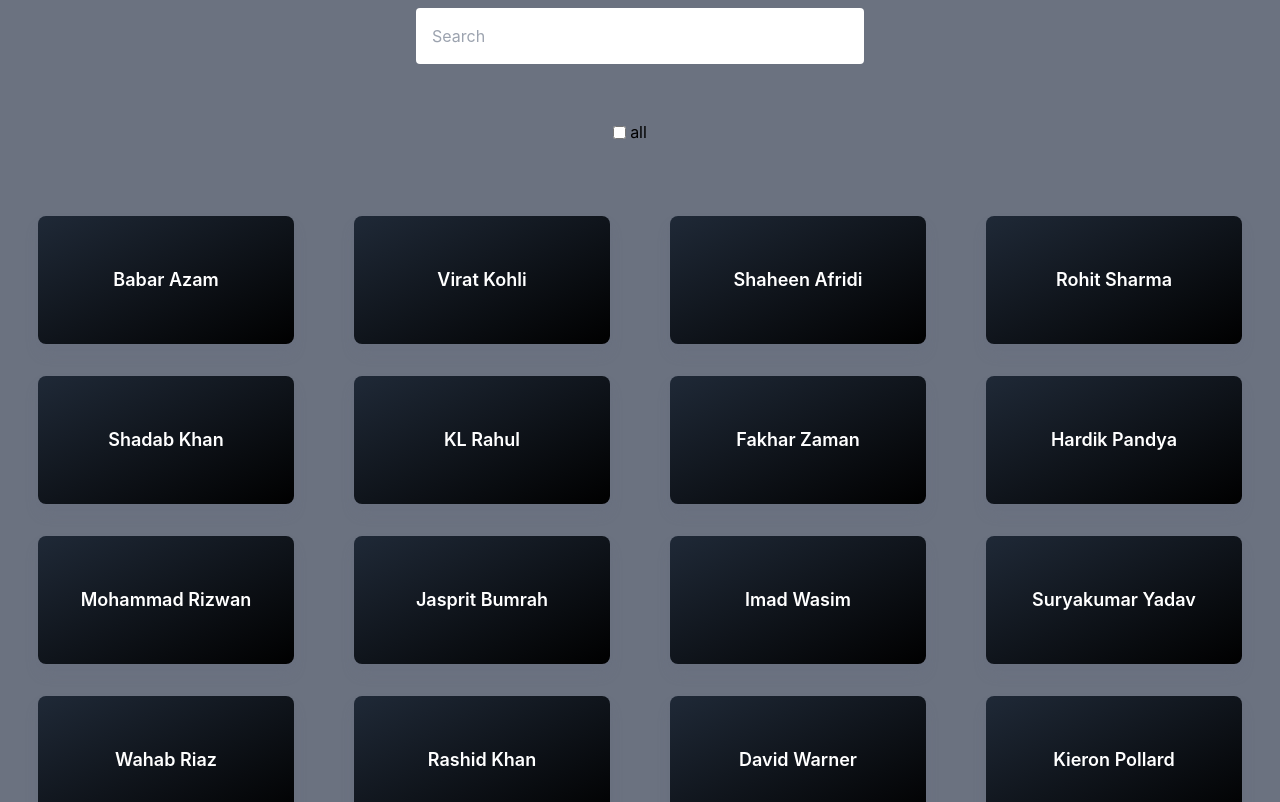
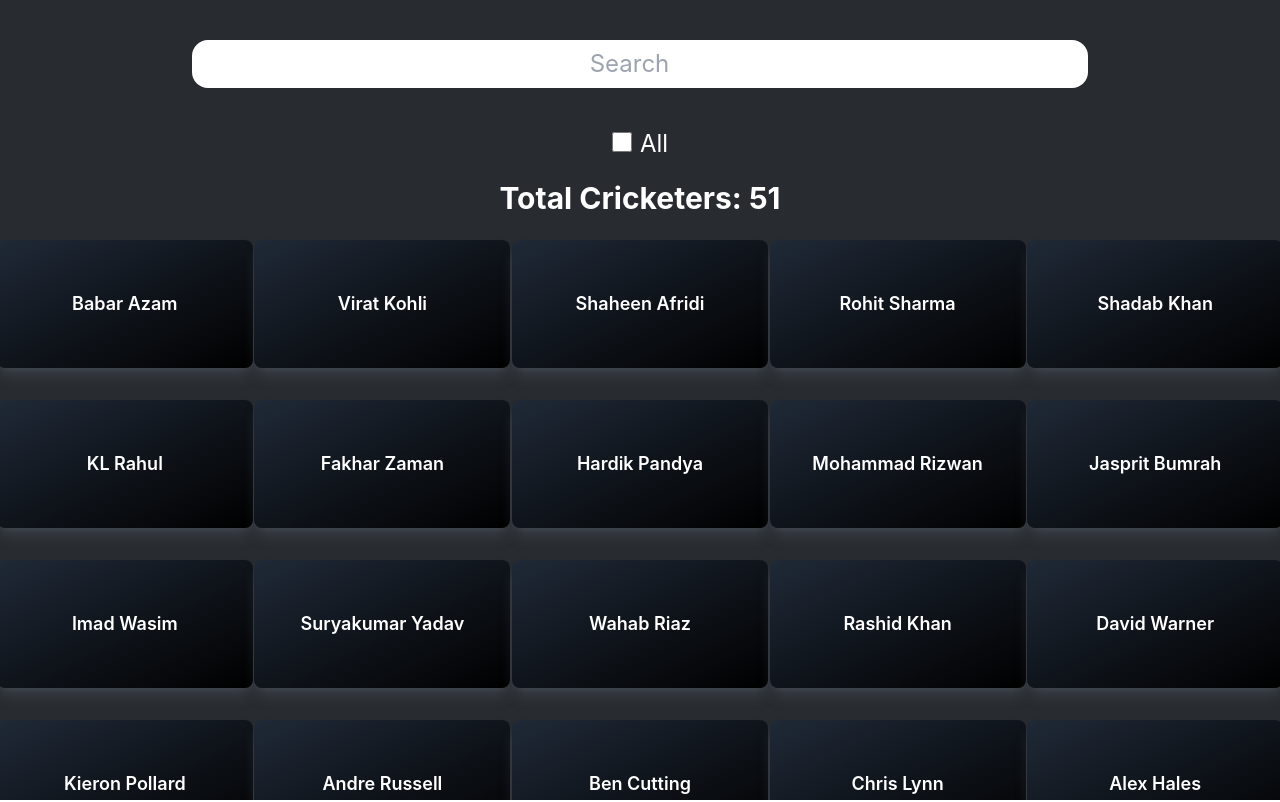
Before and after one commit to Fakhar-Mehdi/search-checkboxes, a React (Create React App) app: page / in a window 1280 px wide. Shown: the top 802 px of the page. Built offline with nearby package versions, Linux system fonts and the light colour scheme.

Commit message:
completed the ui changes

```diff
--- a/src/App.css
+++ b/src/App.css
@@ -1,3 +1,9 @@
+* {
+	margin: 0;
+	padding: 0;
+	box-sizing: border-box;
+}
+
 .App {
   text-align: center;
 }
@@ -14,7 +20,6 @@
 }
 
 .App-header {
-  background-color: #282c34;
   min-height: 100vh;
   display: flex;
   flex-direction: column;
--- a/src/App.tsx
+++ b/src/App.tsx
@@ -30,6 +30,14 @@
         return newCricketersList
     }
 
+				let timer: NodeJS.Timeout | null = null
+    const debounce = (fn: (...args: any[]) => void, delay: number) => {
+        return (...args: any[]) => {
+            if (timer) clearTimeout(timer)
+            timer = setTimeout(() => fn(...args), delay)
+        }
+    }
+
     const handleSearch = (e: React.ChangeEvent<HTMLInputElement>) => {
         if (e.target.value === '' && currentSearch !== '') {
             if (checkboxList.includes(currentSearch)) return
@@ -43,7 +51,9 @@
         const newCricketersList = filterCricketers(e.target.value, searchList)
         setCricketersList(newCricketersList)
         setCurrentSearch(e.target.value)
-    }
+				}
+
+    const debouncedHandleSearch = debounce(handleSearch, 500)
 
     const handleCheckbox = (e: React.FormEvent<HTMLInputElement>) => {
         let newSearchList = []
@@ -58,12 +68,16 @@
     }
 
     return (
-        <div className='App  bg-gray-500'>
-            <SearchBar handleSearch={handleSearch} />
+        <div className='App bg-[#282c30] h-screen overflow-y-auto text-white'>
+            <SearchBar handleSearch={debouncedHandleSearch} />
             <Filters
                 checkboxList={checkboxList}
                 handleCheckbox={handleCheckbox}
             />
+            <div className='sm:text-xl md:text-2xl lg:text-3xl font-bold sm:p-0 md:pb-2'>
+                Total Cricketers: {cricketersList.length}
+            </div>
+
             <DataGrid cricketersList={cricketersList} />
         </div>
     )
--- a/src/components/dataGrid.tsx
+++ b/src/components/dataGrid.tsx
@@ -22,7 +22,7 @@
 
 const CricketerCard = React.memo(({ name }: { name: string }) => (
     <div
-        className='bg-gradient-to-br from-gray-800 to-black text-white font-semibold p-6 m-2 rounded-lg shadow-lg shadow-gray-500/30 hover:shadow-2xl hover:shadow-gray-400/40 transition-all duration-300 h-32 w-64 flex justify-center items-center text-center transform hover:-translate-y-1'
+        className='bg-gradient-to-br from-gray-800 to-black font-semibold p-6 m-2 rounded-lg shadow-lg shadow-gray-500/30 hover:shadow-2xl hover:shadow-gray-400/40 transition-all duration-300 h-32 w-64 flex justify-center items-center text-center transform hover:-translate-y-1'
         role='listitem'
         tabIndex={0}
     >
@@ -39,7 +39,7 @@
 
     return (
         <div
-            className='grid grid-cols-1 sm:grid-cols-2 md:grid-cols-3 lg:grid-cols-4 gap-4 justify-items-center items-center p-4'
+            className='mt-1 grid grid-cols-1 sm:grid-cols-2 md:grid-cols-3 lg:grid-cols-4  xl:grid-cols-5  2xl:grid-cols-6 gap-4 justify-items-center items-center p-1'
             role='list'
             aria-label={`${cricketersList.length} cricketers found`}
         >
--- a/src/components/filters.tsx
+++ b/src/components/filters.tsx
@@ -7,18 +7,23 @@
 
 const Filters = ({ checkboxList, handleCheckbox }: FiltersProps) => {
     return (
-        <div className='flex justify-center items-center m-10' key='dfgdg'>
+        <div className='flex justify-center items-center gap-4 mb-5 mt-[85px] md:mt-28 lg:mt-32'>
             {checkboxList.map((checkbox: string) => (
-                <React.Fragment key={checkbox}>
-                    <input
-                        type='checkbox'
-                        onChange={handleCheckbox}
-                        value={checkbox}
-                    />
-                    <label htmlFor={checkbox} className='m-2 mr-5 ml-1'>
-                        {checkbox}
+                <div key={checkbox} className=''>
+                    <label
+                        htmlFor={checkbox}
+                        className='sm:text-sm md:text-xl lg:text-2xl'
+                    >
+                        <input
+                            type='checkbox'
+                            onChange={handleCheckbox}
+                            value={checkbox}
+                            className='mr-2 sm:w-3 sm:h-3 md:w-4 md:h-4 lg:w-5 lg:h-5'
+                            id={checkbox}
+                        />
+                        {checkbox.charAt(0).toUpperCase() + checkbox.slice(1)}
                     </label>
-                </React.Fragment>
+                </div>
             ))}
         </div>
     )
--- a/src/components/searchBar.tsx
+++ b/src/components/searchBar.tsx
@@ -4,11 +4,11 @@
 
 const SearchBar = ({ handleSearch }: SearchBarProps) => {
     return (
-        <div className='w-full col-span-full flex justify-center'>
+        <div className='col-span-full flex justify-center pt-8 fixed text-black sm:text-sm  md:text-2xl z-10 w-screen'>
             <input
                 type='search'
                 placeholder='Search'
-                className='block w-full max-w-md p-4 m-2 rounded'
+                className='m-2 w-[70%] text-center rounded-[1rem] p-1 lg:p-2'
                 onChange={handleSearch}
             />
         </div>
```
